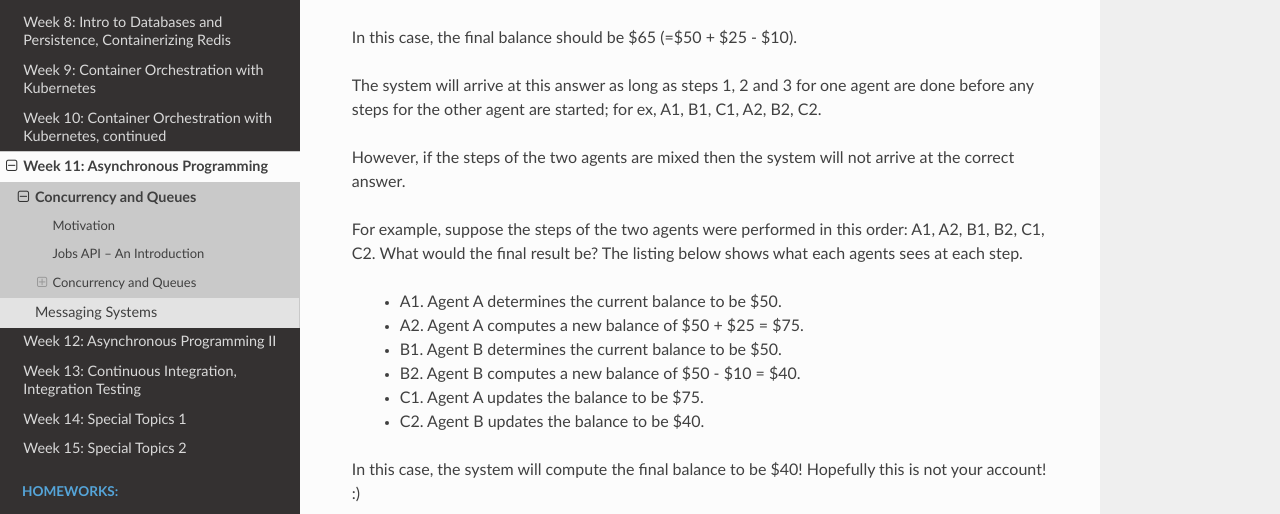
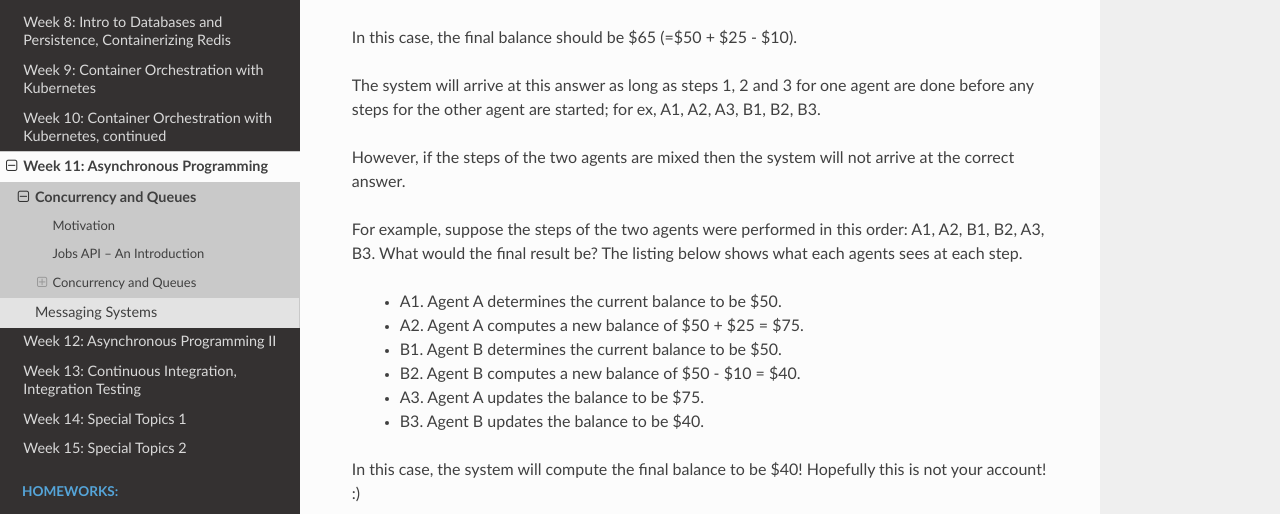
Before and after one commit to TACC/coe-332-sp21, a Sphinx documentation site: the page built from docs/week11/concurrency.rst, in a window 1280 px wide and 900 px high, scrolled down 2361 px. Shown: the part 182-696 px from the top of the window. Built offline with Sphinx 7.4.7 and the Read the Docs theme 2.0.0, drawn with Linux system fonts in a browser that asks for light colours.

```diff
--- a/docs/week11/concurrency.rst
+++ b/docs/week11/concurrency.rst
@@ -100,20 +100,20 @@ For example, suppose we have:
 In this case, the final balance should be $65 (=$50 + $25 - $10).
 
 The system will arrive at this answer as long as steps 1, 2 and 3 for one agent are done before any steps for
-the other agent are started; for ex, A1, B1, C1, A2, B2, C2.
+the other agent are started; for ex, A1, A2, A3, B1, B2, B3.
 
 However, if the steps of the two agents are mixed then the system will
 not arrive at the correct answer.
 
-For example, suppose the steps of the two agents were performed in this order: A1, A2, B1, B2, C1, C2.
+For example, suppose the steps of the two agents were performed in this order: A1, A2, B1, B2, A3, B3.
 What would the final result be? The listing below shows what each agents sees at each step.
 
   * A1. Agent A determines the current balance to be $50.
   * A2. Agent A computes a new balance of $50 + $25 = $75.
   * B1. Agent B determines the current balance to be $50.
   * B2. Agent B computes a new balance of $50 - $10 = $40.
-  * C1. Agent A updates the balance to be $75.
-  * C2. Agent B updates the balance to be $40.
+  * A3. Agent A updates the balance to be $75.
+  * B3. Agent B updates the balance to be $40.
 
 In this case, the system will compute the final balance to be $40! Hopefully this is not your account! :)
 
```
